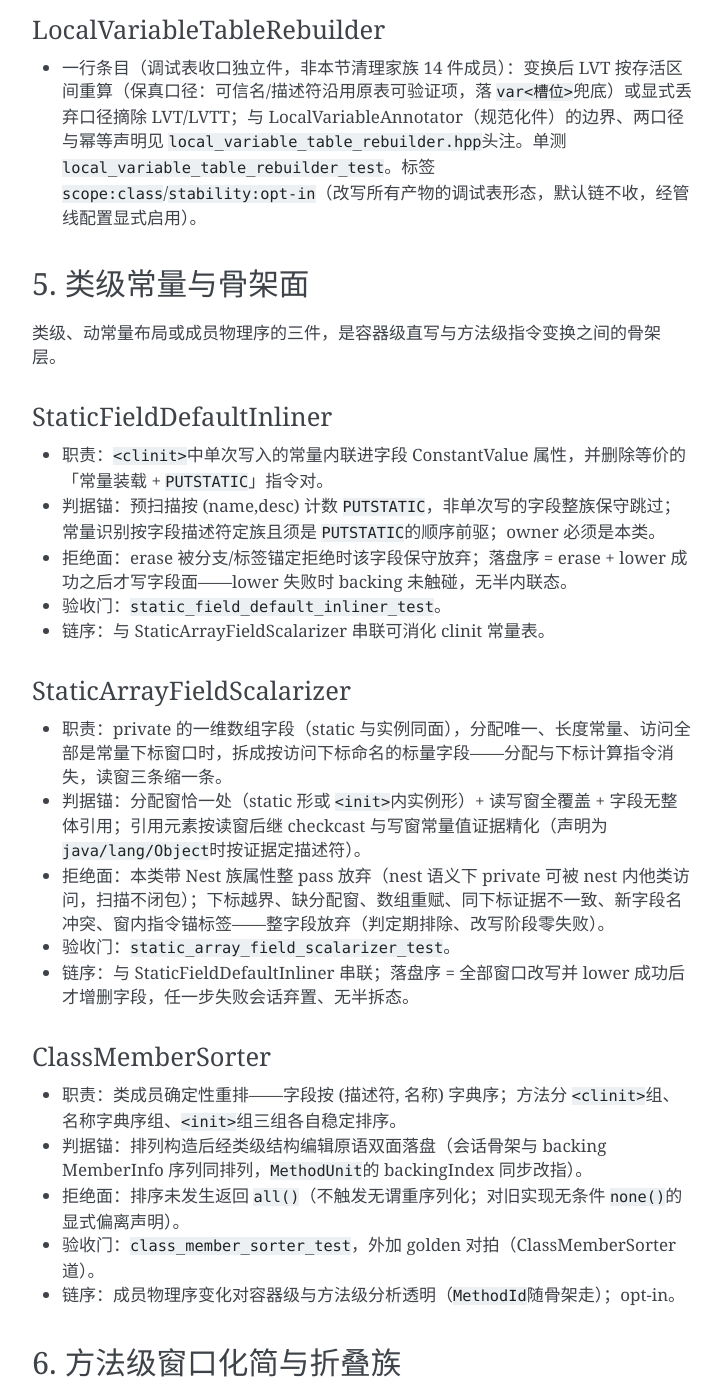
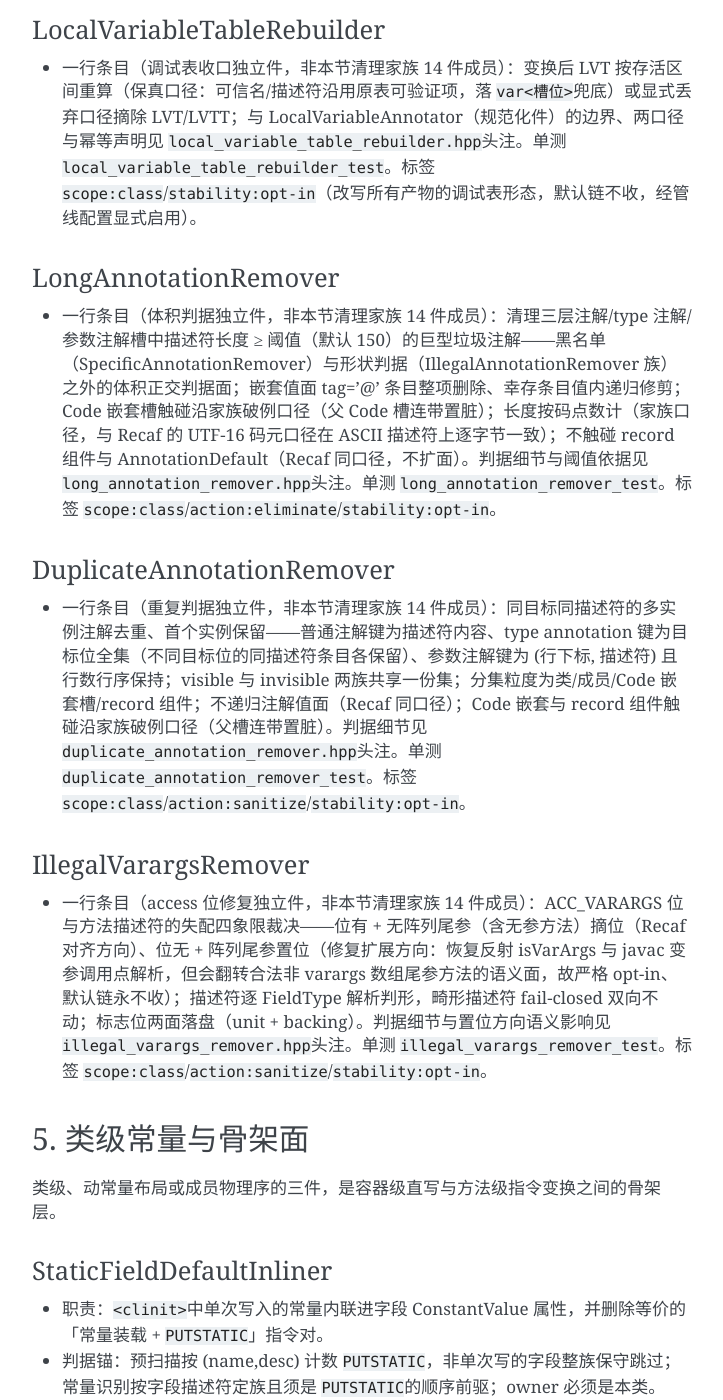
Before and after one commit to luiox/mjbase, a Sphinx documentation site: the page built from mjbase/doc/pass-catalog.rst, in a window 1280 px wide and 1400 px high, scrolled down 11186 px. Shown: the whole window, without its empty margins (388-1111 px from the left). Built offline with Sphinx 7.4.7, drawn with Linux system fonts in a browser that asks for light colours; some of the changed text lies outside the part shown.

Commit message:
docs(pass): pass-catalog 补录三件判据小件条目，计数对齐注册表实数 77→81

```diff
--- a/mjbase/doc/pass-catalog.rst
+++ b/mjbase/doc/pass-catalog.rst
@@ -405,6 +405,27 @@
 ^^^^^^^^^^^^^^^^^^^^^^^^^^^
 
 - 一行条目（调试表收口独立件，非本节清理家族 14 件成员）：变换后 LVT 按存活区间重算（保真口径：可信名/描述符沿用原表可验证项，落 ``var<槽位>``\ 兜底）或显式丢弃口径摘除 LVT/LVTT；与 LocalVariableAnnotator（规范化件）的边界、两口径与幂等声明见 ``local_variable_table_rebuilder.hpp``\ 头注。单测 ``local_variable_table_rebuilder_test``\ 。标签 ``scope:class``\ /\ ``stability:opt-in``\ （改写所有产物的调试表形态，默认链不收，经管线配置显式启用）。
+
+.. _pass-catalog-long-annotation-remover:
+
+LongAnnotationRemover
+^^^^^^^^^^^^^^^^^^^^^
+
+- 一行条目（体积判据独立件，非本节清理家族 14 件成员）：清理三层注解/type 注解/参数注解槽中描述符长度 ≥ 阈值（默认 150）的巨型垃圾注解——黑名单（SpecificAnnotationRemover）与形状判据（IllegalAnnotationRemover 族）之外的体积正交判据面；嵌套值面 tag='@' 条目整项删除、幸存条目值内递归修剪；Code 嵌套槽触碰沿家族破例口径（父 Code 槽连带置脏）；长度按码点数计（家族口径，与 Recaf 的 UTF-16 码元口径在 ASCII 描述符上逐字节一致）；不触碰 record 组件与 AnnotationDefault（Recaf 同口径，不扩面）。判据细节与阈值依据见 ``long_annotation_remover.hpp``\ 头注。单测 ``long_annotation_remover_test``\ 。标签 ``scope:class``\ /\ ``action:eliminate``\ /\ ``stability:opt-in``\ 。
+
+.. _pass-catalog-duplicate-annotation-remover:
+
+DuplicateAnnotationRemover
+^^^^^^^^^^^^^^^^^^^^^^^^^^
+
+- 一行条目（重复判据独立件，非本节清理家族 14 件成员）：同目标同描述符的多实例注解去重、首个实例保留——普通注解键为描述符内容、type annotation 键为目标位全集（不同目标位的同描述符条目各保留）、参数注解键为 (行下标, 描述符) 且行数行序保持；visible 与 invisible 两族共享一份集；分集粒度为类/成员/Code 嵌套槽/record 组件；不递归注解值面（Recaf 同口径）；Code 嵌套与 record 组件触碰沿家族破例口径（父槽连带置脏）。判据细节见 ``duplicate_annotation_remover.hpp``\ 头注。单测 ``duplicate_annotation_remover_test``\ 。标签 ``scope:class``\ /\ ``action:sanitize``\ /\ ``stability:opt-in``\ 。
+
+.. _pass-catalog-illegal-varargs-remover:
+
+IllegalVarargsRemover
+^^^^^^^^^^^^^^^^^^^^^
+
+- 一行条目（access 位修复独立件，非本节清理家族 14 件成员）：ACC_VARARGS 位与方法描述符的失配四象限裁决——位有 + 无阵列尾参（含无参方法）摘位（Recaf 对齐方向）、位无 + 阵列尾参置位（修复扩展方向：恢复反射 isVarArgs 与 javac 变参调用点解析，但会翻转合法非 varargs 数组尾参方法的语义面，故严格 opt-in、默认链永不收）；描述符逐 FieldType 解析判形，畸形描述符 fail-closed 双向不动；标志位两面落盘（unit + backing）。判据细节与置位方向语义影响见 ``illegal_varargs_remover.hpp``\ 头注。单测 ``illegal_varargs_remover_test``\ 。标签 ``scope:class``\ /\ ``action:sanitize``\ /\ ``stability:opt-in``\ 。
 
 .. _pass-catalog-class-const-skeleton:
 
```
Also changed, not shown: other parts of mjbase/doc/pass-catalog.rst (+1 -1 lines).
